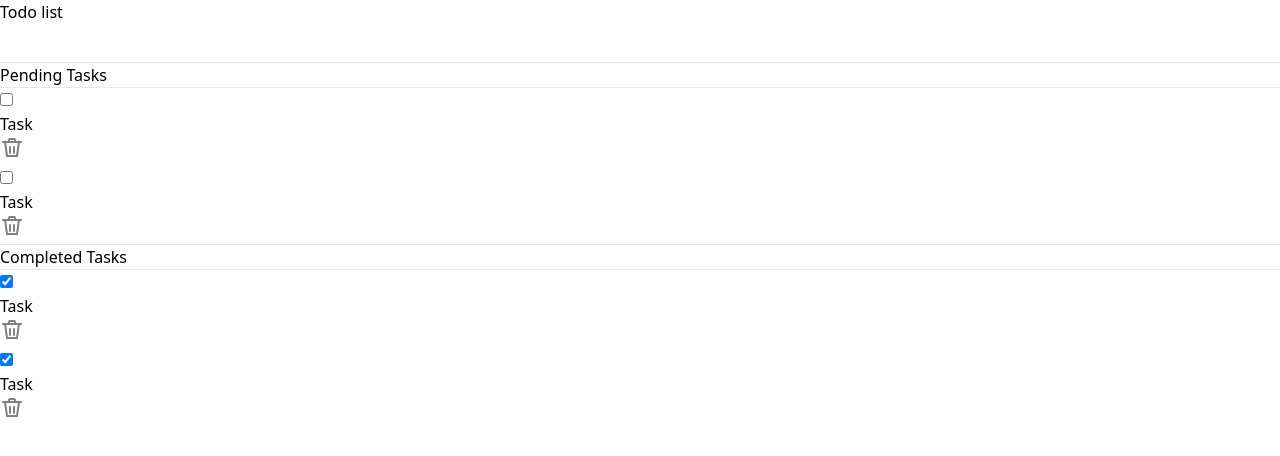
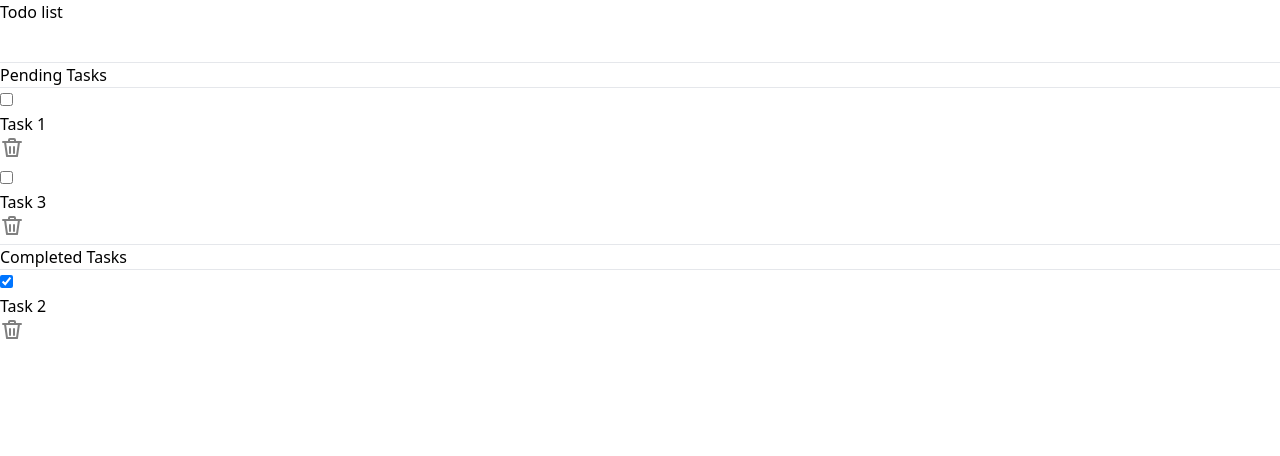
Before and after one commit to AKasem1/Todo-List, a Next.js app in the folder client/: page / in a window 1280 px wide. Shown: the top 456 px of the page. Built offline with nearby package versions, Linux system fonts and the light colour scheme.

Commit message:
Added onTaskStatusChange functionality to TaskListView

```diff
--- a/client/src/components/TaskItem.js
+++ b/client/src/components/TaskItem.js
@@ -1,16 +1,16 @@
 import React from 'react'
 
-const TaskItem = ({state}) => {
-  const checkboxState = (state == "complete") ? true : false;
-  const taskNameState = (state == "complete") ? "line-through text-gray-500" : "";
+const TaskItem = ({ taskId, status, taskName, onTaskStatusChange }) => {
+  const checkboxState = (status == "complete") ? true : false;
+  const taskNameState = (status == "complete") ? "line-through text-gray-500" : "";
 
   return (
     <div className='group flex items-center p-6'>
-        <input type="checkbox" className='mr-6 size-6' checked={checkboxState}/>
-        <p className={`text-2xl flex-grow ${taskNameState}`}>Task</p>
-        <button className='invisible group-hover:visible bg-white p-2 rounded-full hover:bg-red-600 transition-colors'>
-            <img src='/trashcan.svg'/>
-        </button>
+      <input type="checkbox" className='mr-6 size-6' defaultChecked={checkboxState} onChange={() => onTaskStatusChange(taskId)} />
+      <p className={`text-2xl flex-grow ${taskNameState}`}>{taskName}</p>
+      <button className='invisible group-hover:visible bg-white p-2 rounded-full hover:bg-red-600 transition-colors'>
+        <img src='/trashcan.svg' />
+      </button>
     </div>
   )
 }
--- a/client/src/components/TasksListView.js
+++ b/client/src/components/TasksListView.js
@@ -1,29 +1,62 @@
-import React from 'react'
+import React, { useEffect, useState } from 'react'
 import TaskItem from './TaskItem'
 
 const TasksListView = () => {
-  const tasks = [1, 2]
+  const [allTasks, setAllTasks] = useState([
+    {
+      _id: 1,
+      name: "Task 1",
+      status: "pending"
+    },
+    {
+      _id: 2,
+      name: "Task 2",
+      status: "complete"
+    },
+    {
+      _id: 3,
+      name: "Task 3",
+      status: "pending"
+    }
+  ]);
+
+  const [pendingTasks, setPendingTasks] = useState([]);
+  const [completedTasks, setCompletedTasks] = useState([]);
+
+  useEffect(() => {
+    setPendingTasks(allTasks.filter(task => task.status === "pending"));
+    setCompletedTasks(allTasks.filter(task => task.status === "complete"));
+  }, [allTasks]);
+
+  const onTaskStatusChange = (taskId) => {
+    setAllTasks(prevTasks =>
+      prevTasks.map(task =>
+        task._id === taskId ? { ...task, status: task.status === "pending" ? "complete" : "pending" } : task
+      )
+    );
+  }
 
   return (
-    <div className='bg-white border rounded-lg shadow-xl mx-auto w-[80%]'>
+    <div className='bg-white border rounded-lg shadow-xl mx-auto w-[80%] py-6'>
 
-      <div className="flex items-center justify-center w-full mt-4">
+      <div className="flex items-center justify-center w-full">
         <hr className="border-1 flex-grow border-gray-300 mx-4" />
         <h1 className="text-xl text-center text-red-500 mx-4 underline whitespace-nowrap">Pending Tasks</h1>
         <hr className="border-1 flex-grow border-gray-300 mx-4" />
       </div>
 
-      {tasks.map((task, index) => {
-        return (<TaskItem key={index} className="first:rounded-t-lg last:rounded-b-lg not:first:not:last:border-b" />)
+      {pendingTasks.map((task) => {
+        return (<TaskItem key={task._id} id={task._id} status={task.status} taskName={task.name} onTaskStatusChange={() => onTaskStatusChange(task._id)} />)
       })}
 
-      <div className="flex items-center justify-center w-full mt-4">
+      <div className="flex items-center justify-center w-full">
         <hr className="border-1 flex-grow border-gray-300 mx-4" />
         <h1 className="text-xl text-center text-green-500 mx-4 underline whitespace-nowrap">Completed Tasks</h1>
         <hr className="border-1 flex-grow border-gray-300 mx-4" />
       </div>
-      {tasks.map((task, index) => {
-        return (<TaskItem key={index} state="complete" className="first:rounded-t-lg last:rounded-b-lg not:first:not:last:border-b" />)
+
+      {completedTasks.map((task) => {
+        return (<TaskItem key={task._id} id={task._id} status={task.status} taskName={task.name} onTaskStatusChange={() => onTaskStatusChange(task._id)} />)
       })}
     </div>
   )
```
